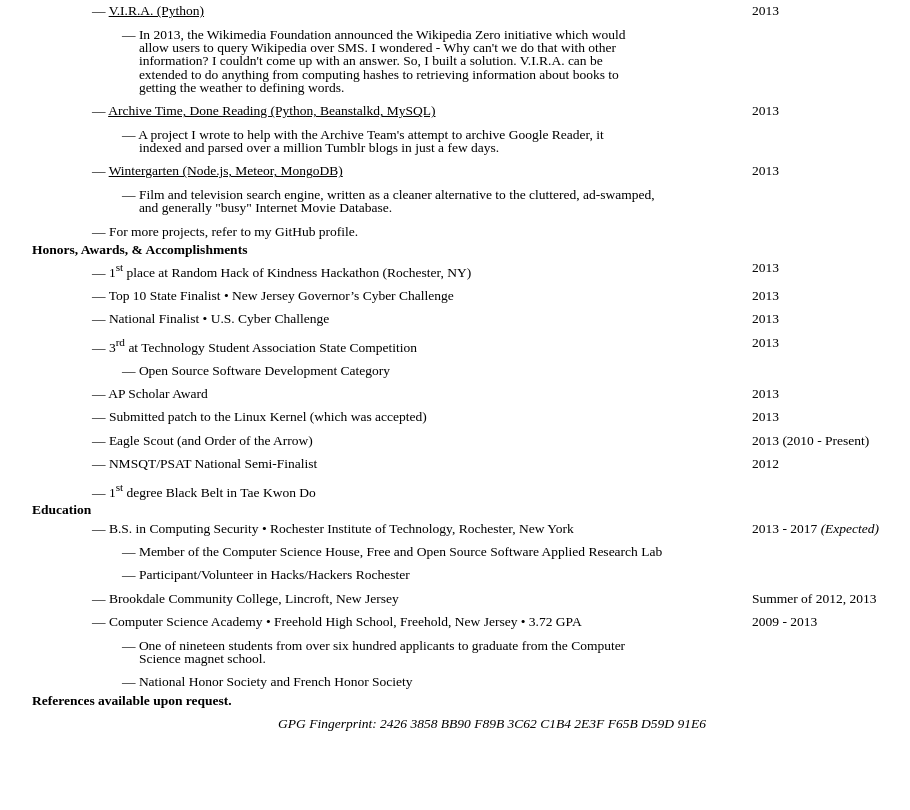
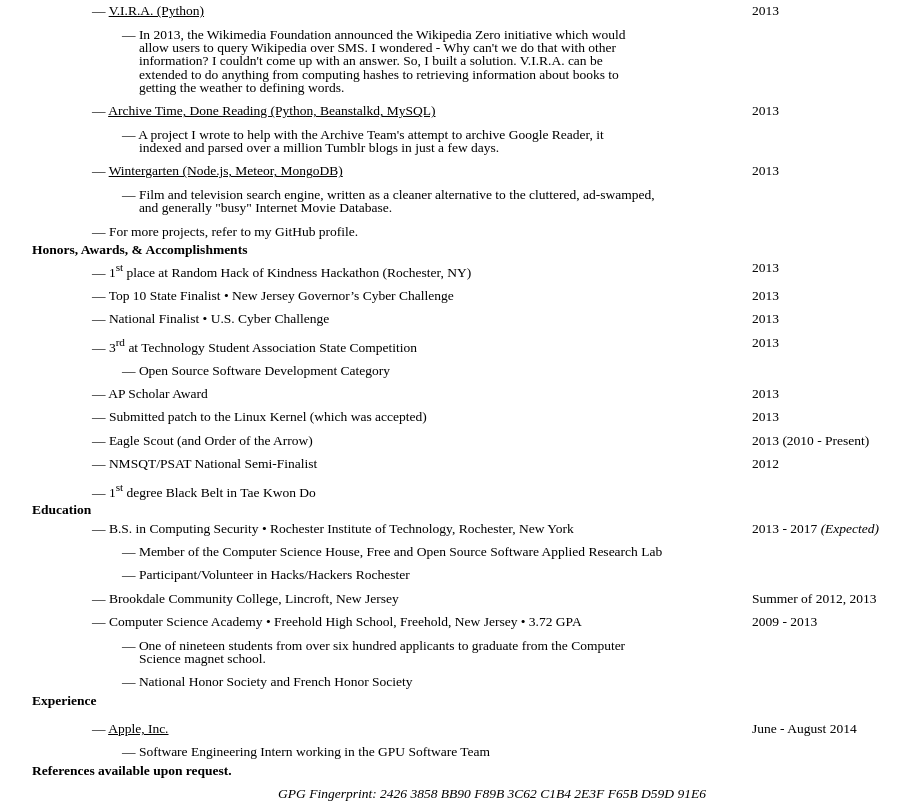
Before and after one commit to citruspi/resume, a plain HTML site: page resume.html in a window 1280 px wide. Shown: the part 550-1360 px from the top of the page, without its empty margins (148-1058 px from the left). Before the commit the page ends 1290 px from the top, so only its background shows below. Drawn offline with Linux system fonts and the light colour scheme.

Commit message:
Added an Experience section with "Apple, Inc."

```diff
--- a/resume.html
+++ b/resume.html
@@ -403,6 +403,28 @@
 			</div>
 		</div>
 
+		<div class="sixteen columns">
+
+			<div class="row">
+				<div class="sixteen columns">
+					<h4>Experience</h4>
+				</div>
+			</div>
+			<div class="row" style="margin-top:-10px;">
+				<div class="eleven columns offset-by-one">
+					&mdash; <u>Apple, Inc.</u>
+				</div>
+				<div class="three columns">
+					June - August 2014
+				</div>
+			</div>
+			<div class="row" style="margin-top:-10px;">
+				<div class="eleven columns offset-by-one" style="margin-left:40px;">
+					&mdash; Software Engineering Intern working in the GPU Software Team
+				</div>
+			</div>
+
+		</div>
 
   		<div class="sixteen columns">
 
```
